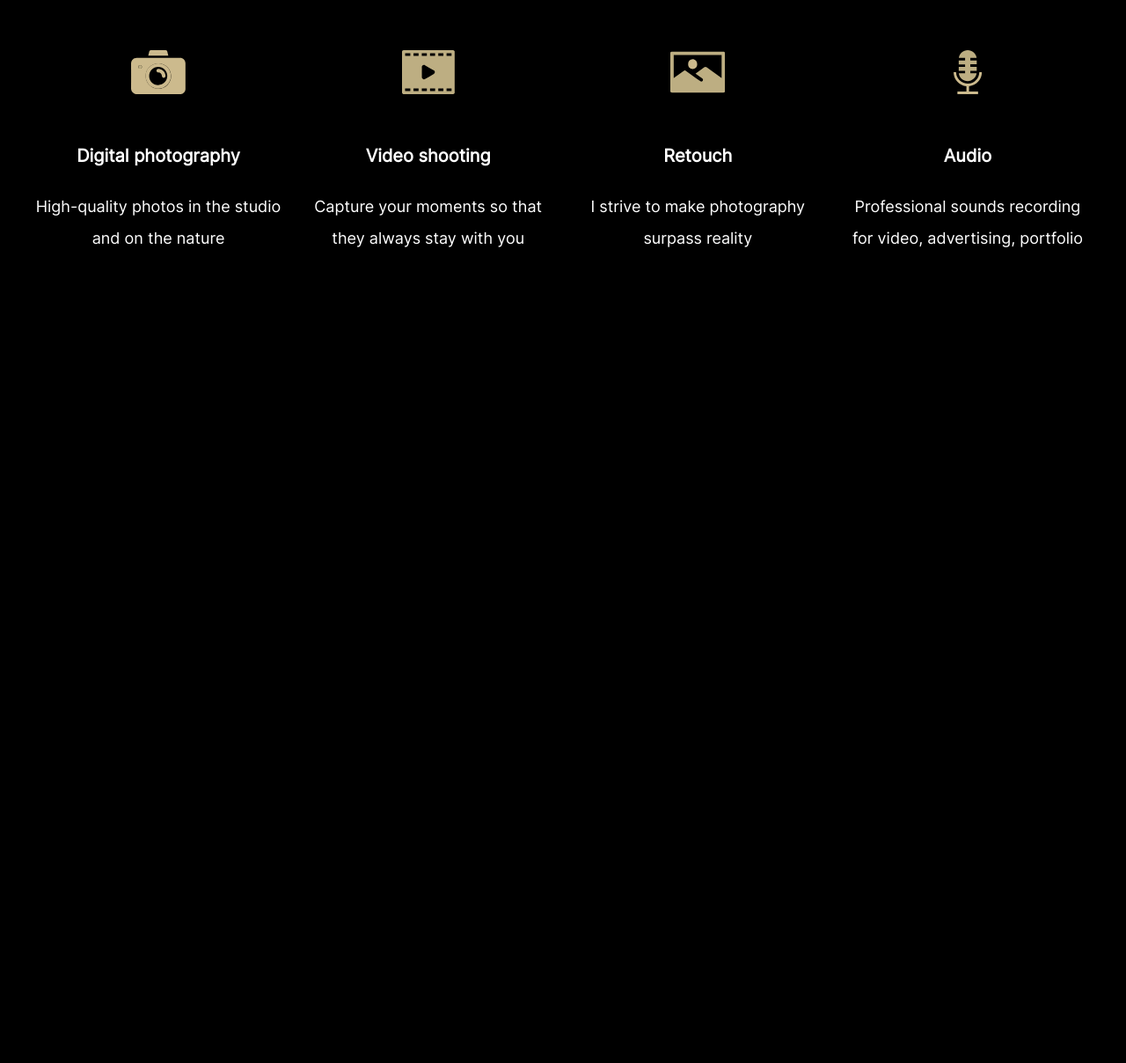
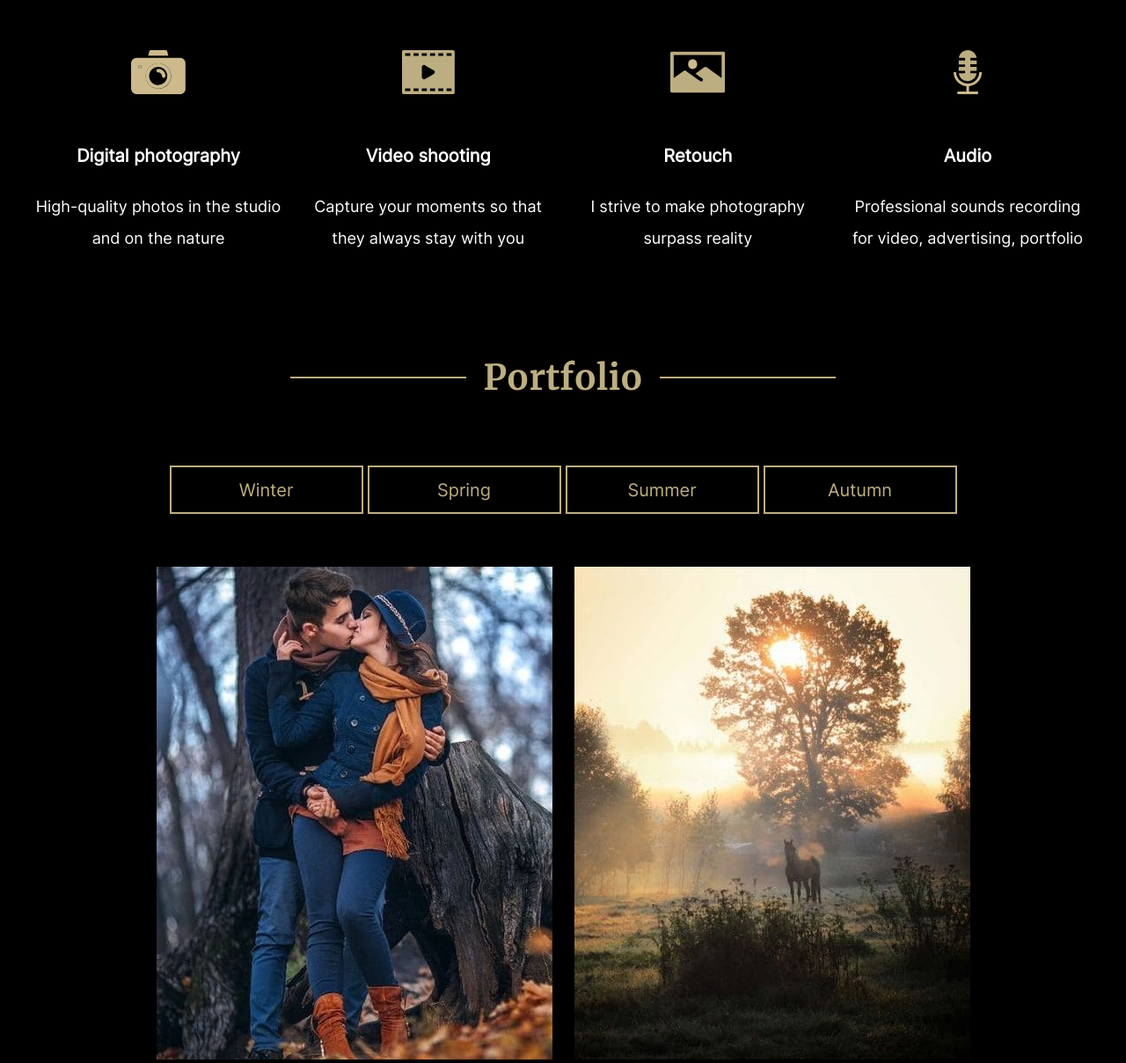
Before and after one commit to svr-by/JSFEPRESCHOOL, a plain HTML site: page portfolio/index.html in a window 1280 px wide. Shown: the part 1093-2301 px from the top of the page at 88% size. Before the commit the page ends 1382 px from the top, so only its background shows below. Drawn offline with Linux system fonts and the light colour scheme; files whose address does not match are found by name.

Commit message:
feat: add section Portfolio

```diff
--- a/portfolio/css/style.css
+++ b/portfolio/css/style.css
@@ -136,7 +136,7 @@ body {
     font-size: 20px;
     line-height: 40px;
 }
-.hero-button {
+.button-hero {
     width: 220px;
     height: 55px;
     font-family: inherit;
@@ -148,8 +148,8 @@ body {
     cursor: pointer;
     transition: 0.3s;
 }
-.hero-button:hover,
-.hero-button:focus {
+.button-hero:hover,
+.button-hero:focus {
     color: #FFFFFF;
 }
 /* hero styles end*/
@@ -189,19 +189,15 @@ body {
 }
 .skill-item:nth-child(1){
     background-image: url(../assets/svg/camera_1.svg);
-
 }
 .skill-item:nth-child(2){
     background-image: url(../assets/svg/video_1.svg);
-
 }
 .skill-item:nth-child(3){
     background-image: url(../assets/svg/retouch_1.svg);
-
 }
 .skill-item:nth-child(4){
     background-image: url(../assets/svg/mic_1.svg);
-
 }
 .skill-title {
     padding: 100px 20px 20px 20px;
@@ -225,3 +221,43 @@ body {
     color: #FFFFFF;
 }
 /* skills styles end*/
+/* portfolio styles start*/
+.porfolio-btns {
+    display: flex;
+    justify-content: center;
+    margin-bottom: 60px;
+    gap: 5px;
+}
+.button-portfolio {
+    width: 220px;
+    height: 55px;
+    font-family: inherit;
+    font-size: 20px;
+    line-height: 40px;
+    color: #BDAE82;
+    background: #000000;
+    border: 2px solid #BDAE82;
+    cursor: pointer;
+    transition: 0.3s;
+}
+.button-portfolio:hover {
+    color: #FFFFFF;
+}
+.button-portfolio:active,
+.button-portfolio:focus {
+    color: #000000;
+    background: #BDAE82;
+    border: 0;
+}
+.portfolio-items {
+    display: flex;
+    flex-wrap: wrap;
+    justify-content: center;
+    gap: 25px
+}
+.portfolio-item {
+    width: 450px;
+    height: 560px;
+    image-rendering: crisp-edges;
+}
+/* portfolio styles end*/
--- a/portfolio/index.html
+++ b/portfolio/index.html
@@ -36,7 +36,7 @@
                 <div class="hero-block">
                     <h1 class="hero-title">Alexa Rise</h1>
                     <p class="hero-text">Save sincere emotions, romantic feelings and happy moments of life together with professional photographer Alexa Rise</p>
-                    <button class="hero-button">Hire me</button>
+                    <button class="button-hero">Hire me</button>
                 </div>
             </div>
         </div>
@@ -66,6 +66,26 @@
             </div>
         </div>
     </section>
-
+    <section class="portfolio">
+        <div class="container">
+            <div class="title-continer">
+                <h2 class="section-title">Portfolio</h2>
+            </div>
+            <div class="porfolio-btns">
+                <button class="button-portfolio">Winter</button>
+                <button class="button-portfolio">Spring</button>
+                <button class="button-portfolio">Summer</button>
+                <button class="button-portfolio">Autumn</button>
+            </div>
+            <div class="portfolio-items">
+                <img class="portfolio-item" src="assets/img/portfolio-img1.jpg" alt="photo">
+                <img class="portfolio-item" src="assets/img/portfolio-img2.jpg" alt="photo">
+                <img class="portfolio-item" src="assets/img/portfolio-img3.jpg" alt="photo">
+                <img class="portfolio-item" src="assets/img/portfolio-img4.jpg" alt="photo">
+                <img class="portfolio-item" src="assets/img/portfolio-img5.jpg" alt="photo">
+                <img class="portfolio-item" src="assets/img/portfolio-img6.jpg" alt="photo">
+            </div>
+        </div>
+    </section>
 </body>
 </html>
```
Also changed, not shown: portfolio/assets/img/portfolio-img1.jpg (added), portfolio/assets/img/portfolio-img2.jpg (added), portfolio/assets/img/portfolio-img3.jpg (added), portfolio/assets/img/portfolio-img4.jpg (added), portfolio/assets/img/portfolio-img5.jpg (added), portfolio/assets/img/portfolio-img6.jpg (added).
